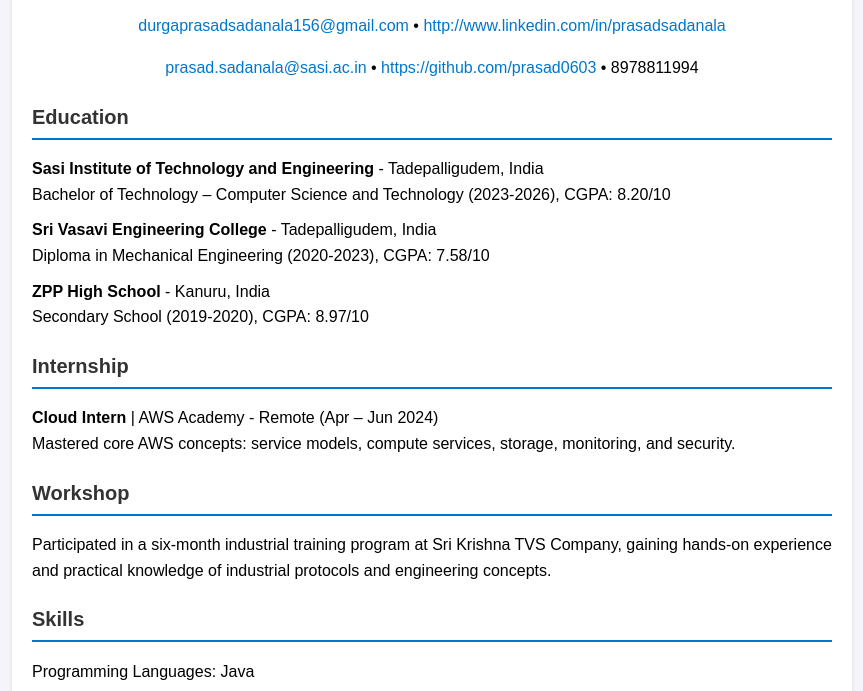
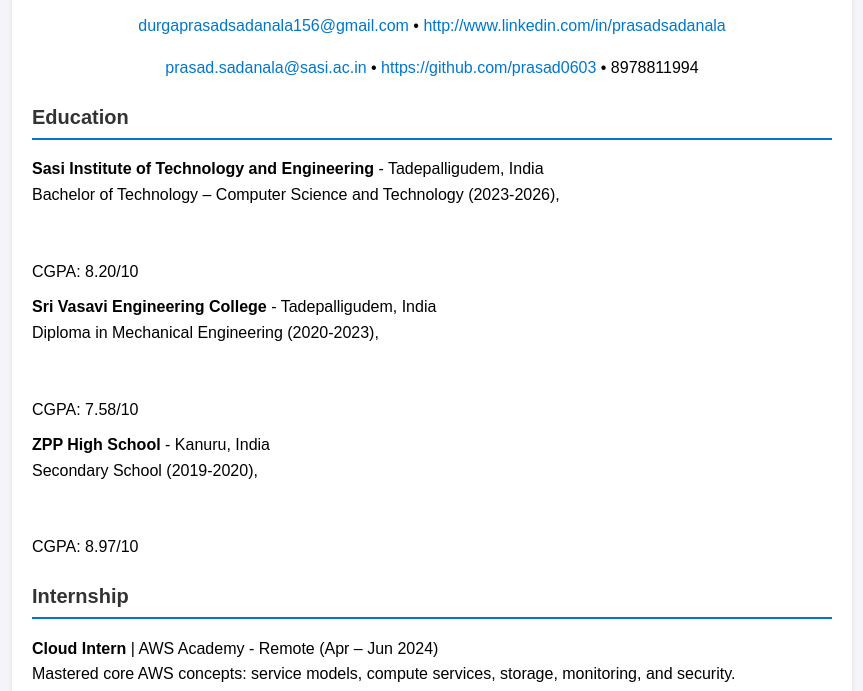
Before and after one commit to prasad0603/Resume, a plain HTML site: page index.html in a window 1280 px wide. Shown: the part 81-772 px from the top of the page, without its empty margins (208-1071 px from the left). Drawn offline with Linux system fonts and the light colour scheme.

Commit message:
Update index.html

```diff
--- a/index.html
+++ b/index.html
@@ -23,11 +23,11 @@
             <h2>Education</h2>
             <ul>
                 <li><strong>Sasi Institute of Technology and Engineering</strong> - Tadepalligudem, India <br>
-                Bachelor of Technology – Computer Science and Technology (2023-2026), CGPA: 8.20/10</li>
+                Bachelor of Technology – Computer Science and Technology (2023-2026),<br><br><br>CGPA: 8.20/10</li>
                 <li><strong>Sri Vasavi Engineering College</strong> - Tadepalligudem, India <br>
-                Diploma in Mechanical Engineering (2020-2023), CGPA: 7.58/10</li>
+                Diploma in Mechanical Engineering (2020-2023),<br><br><br>CGPA: 7.58/10</li>
                 <li><strong>ZPP High School</strong> - Kanuru, India <br>
-                Secondary School (2019-2020), CGPA: 8.97/10</li>
+                Secondary School (2019-2020),<br><br><br>CGPA: 8.97/10</li>
             </ul>
         </section>
         <section>
```
